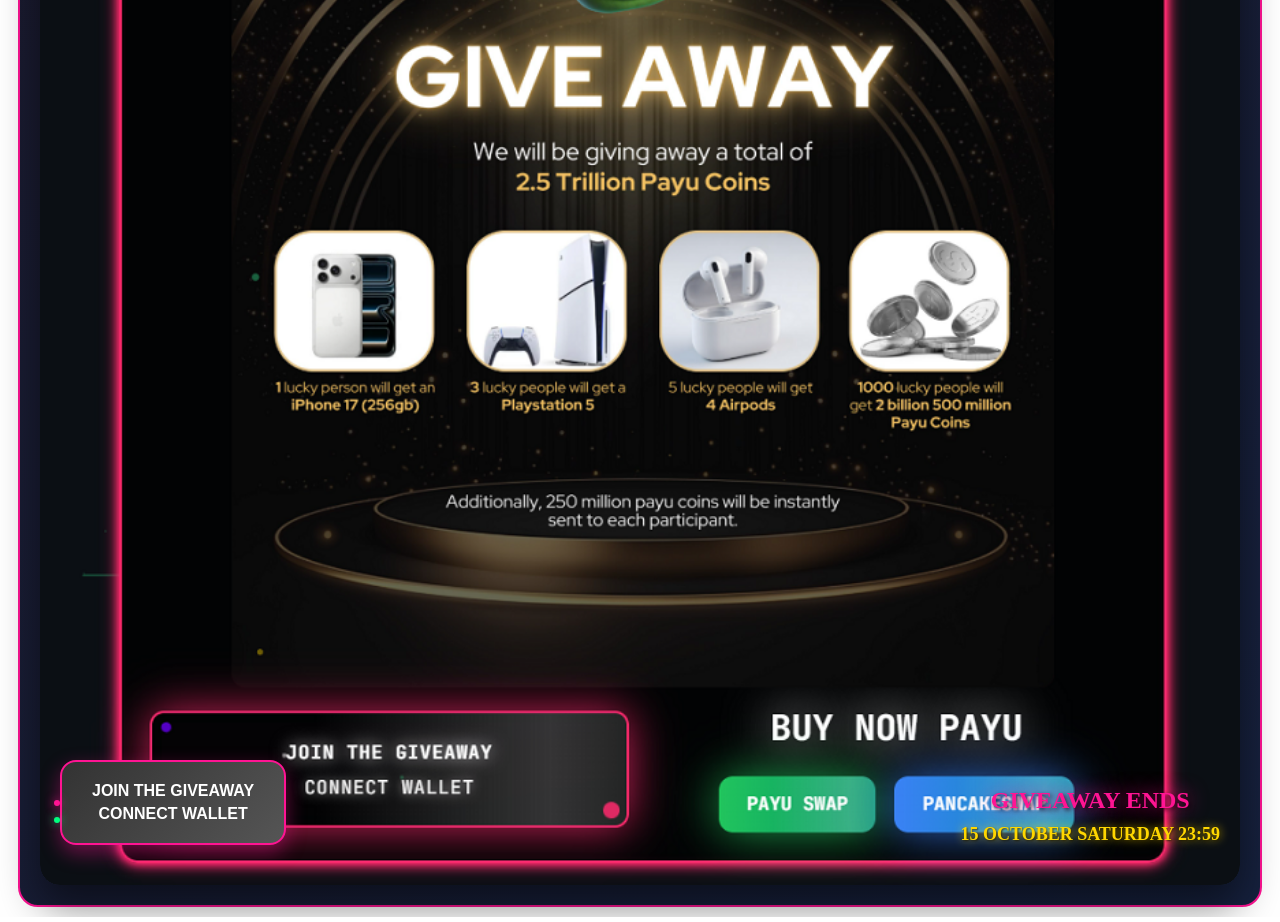
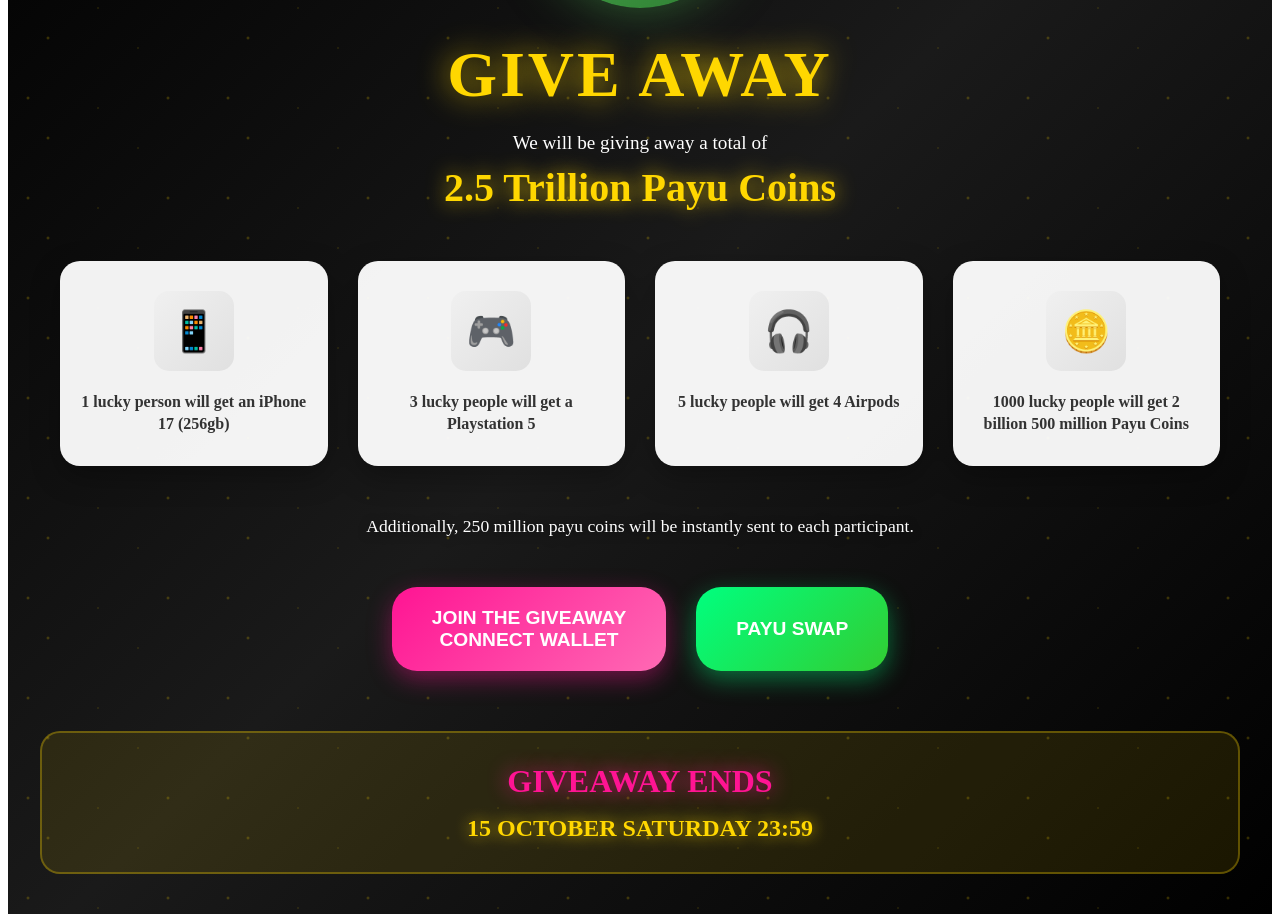
Before and after one commit to umudiocean/PAYUSWAPGIVE4, a Next.js app: page / in a window 1280 px wide. Shown: the part 240-1162 px from the top of the page. Built offline with nearby package versions, Linux system fonts and the light colour scheme; no server answers.

Commit message:
LandingPage tamamen yeniden tasarlandı: Siyah gradient arka plan, altın yıldızlar, 3D Pepe karakteri, simetrik ödül kartları ve butonlar, countdown bölümü eklendi

```diff
--- a/components/LandingPage.tsx
+++ b/components/LandingPage.tsx
@@ -10,135 +10,244 @@
 
 const Container = styled.div`
   min-height: 100vh;
-  background: linear-gradient(135deg, #1a1a2e 0%, #16213e 100%);
+  background: linear-gradient(135deg, #000000 0%, #1a1a1a 50%, #000000 100%);
   display: flex;
   flex-direction: column;
   align-items: center;
   justify-content: center;
   position: relative;
-  border: 2px solid #ff1493;
-  border-radius: 20px;
-  margin: 10px;
+  overflow: hidden;
 `;
 
-const Banner = styled.div`
-  width: 100%;
-  max-width: 1200px;
-  height: auto;
-  margin: 20px;
-  border-radius: 20px;
-  overflow: hidden;
-  box-shadow: 0 20px 40px rgba(0, 0, 0, 0.5);
-  position: relative;
-  z-index: 2;
-`;
-
-const BannerImage = styled.img`
-  width: 100%;
-  height: auto;
-  display: block;
-  border-radius: 20px;
-`;
-
-const InteractiveOverlay = styled.div`
+const BackgroundStars = styled.div`
   position: absolute;
   top: 0;
   left: 0;
   right: 0;
   bottom: 0;
-  display: flex;
-  flex-direction: column;
-  justify-content: flex-end;
-  padding: 40px 20px;
-  pointer-events: none;
+  background-image:
+    radial-gradient(2px 2px at 20px 30px, #ffd700, transparent),
+    radial-gradient(2px 2px at 40px 70px, #ffd700, transparent),
+    radial-gradient(1px 1px at 90px 40px, #ffd700, transparent),
+    radial-gradient(1px 1px at 130px 80px, #ffd700, transparent),
+    radial-gradient(2px 2px at 160px 30px, #ffd700, transparent);
+  background-repeat: repeat;
+  background-size: 200px 100px;
+  animation: twinkle 3s ease-in-out infinite alternate;
+
+  @keyframes twinkle {
+    0% { opacity: 0.3; }
+    100% { opacity: 1; }
+  }
 `;
 
-const BottomSection = styled.div`
-  display: flex;
-  justify-content: space-between;
-  align-items: flex-end;
+const MainContent = styled.div`
+  max-width: 1200px;
   width: 100%;
-  pointer-events: auto;
+  padding: 40px 20px;
+  text-align: center;
+  position: relative;
+  z-index: 2;
 `;
 
-const LeftButton = styled.button`
-  background: linear-gradient(135deg, #333, #555);
-  border: 2px solid #ff1493;
-  border-radius: 16px;
-  padding: 20px 30px;
+const PepeCharacter = styled.div`
+  width: 200px;
+  height: 200px;
+  margin: 0 auto 30px;
+  background: linear-gradient(135deg, #4CAF50, #2E7D32);
+  border-radius: 50%;
+  display: flex;
+  align-items: center;
+  justify-content: center;
+  position: relative;
+  box-shadow: 0 0 50px rgba(76, 175, 80, 0.5);
+
+  &::before {
+    content: '🐸';
+    font-size: 120px;
+    filter: hue-rotate(60deg);
+  }
+
+  &::after {
+    content: '';
+    position: absolute;
+    top: -10px;
+    left: 50%;
+    transform: translateX(-50%);
+    width: 60px;
+    height: 30px;
+    background: #333;
+    border-radius: 15px;
+    box-shadow: 0 0 20px rgba(0, 0, 0, 0.5);
+  }
+`;
+
+const Title = styled.h1`
+  font-size: 4rem;
+  font-weight: 900;
+  color: #ffd700;
+  text-shadow: 0 0 30px rgba(255, 215, 0, 0.8);
+  margin: 0 0 20px 0;
+  letter-spacing: 3px;
+
+  @media (max-width: 768px) {
+    font-size: 2.5rem;
+  }
+`;
+
+const Subtitle = styled.p`
+  font-size: 1.2rem;
+  color: #ffffff;
+  margin: 0 0 10px 0;
+  font-weight: 400;
+`;
+
+const CoinAmount = styled.div`
+  font-size: 2.5rem;
+  font-weight: 900;
+  color: #ffd700;
+  text-shadow: 0 0 20px rgba(255, 215, 0, 0.8);
+  margin: 0 0 50px 0;
+
+  @media (max-width: 768px) {
+    font-size: 1.8rem;
+  }
+`;
+
+const PrizesContainer = styled.div`
+  display: grid;
+  grid-template-columns: repeat(auto-fit, minmax(250px, 1fr));
+  gap: 30px;
+  margin: 50px 0;
+  padding: 0 20px;
+`;
+
+const PrizeCard = styled.div`
+  background: rgba(255, 255, 255, 0.95);
+  border-radius: 20px;
+  padding: 30px 20px;
+  box-shadow: 0 10px 30px rgba(0, 0, 0, 0.3);
+  transition: transform 0.3s ease, box-shadow 0.3s ease;
+
+  &:hover {
+    transform: translateY(-10px);
+    box-shadow: 0 20px 40px rgba(0, 0, 0, 0.4);
+  }
+`;
+
+const PrizeIcon = styled.div`
+  width: 80px;
+  height: 80px;
+  margin: 0 auto 20px;
+  background: linear-gradient(135deg, #f0f0f0, #e0e0e0);
+  border-radius: 15px;
+  display: flex;
+  align-items: center;
+  justify-content: center;
+  font-size: 40px;
+`;
+
+const PrizeText = styled.p`
+  font-size: 1rem;
+  font-weight: 600;
+  color: #333;
+  margin: 0;
+  line-height: 1.4;
+`;
+
+const AdditionalInfo = styled.p`
+  font-size: 1.1rem;
+  color: #ffffff;
+  margin: 40px 0;
+  font-weight: 500;
+  text-shadow: 0 2px 10px rgba(0, 0, 0, 0.5);
+`;
+
+const ButtonContainer = styled.div`
+  display: flex;
+  justify-content: center;
+  gap: 30px;
+  margin-top: 50px;
+  flex-wrap: wrap;
+`;
+
+const ActionButton = styled.button`
+  background: linear-gradient(135deg, #ff1493, #ff69b4);
+  border: none;
+  border-radius: 25px;
+  padding: 20px 40px;
   color: white;
-  font-size: 16px;
+  font-size: 1.2rem;
   font-weight: 700;
   cursor: pointer;
   transition: all 0.3s ease;
-  display: flex;
-  flex-direction: column;
-  align-items: center;
-  gap: 5px;
+  box-shadow: 0 8px 25px rgba(255, 20, 147, 0.4);
   position: relative;
-  box-shadow: 0 8px 20px rgba(255, 20, 147, 0.4);
-  margin-left: 0;
+  overflow: hidden;
 
   &:hover {
-    background: linear-gradient(135deg, #444, #666);
-    transform: scale(1.05);
-    box-shadow: 0 12px 30px rgba(255, 20, 147, 0.6);
+    transform: translateY(-3px);
+    box-shadow: 0 15px 35px rgba(255, 20, 147, 0.6);
+  }
+
+  &:active {
+    transform: translateY(0);
   }
 
   &::before {
     content: '';
     position: absolute;
-    left: -8px;
-    top: 50%;
-    transform: translateY(-50%);
-    width: 6px;
-    height: 6px;
-    background: #ff1493;
-    border-radius: 50%;
-    box-shadow: 0 0 10px rgba(255, 20, 147, 0.8);
+    top: 0;
+    left: -100%;
+    width: 100%;
+    height: 100%;
+    background: linear-gradient(90deg, transparent, rgba(255, 255, 255, 0.2), transparent);
+    transition: left 0.5s;
   }
 
-  &::after {
-    content: '';
-    position: absolute;
-    left: -8px;
-    bottom: 20px;
-    width: 6px;
-    height: 6px;
-    background: #00ff7f;
-    border-radius: 50%;
-    box-shadow: 0 0 10px rgba(0, 255, 127, 0.8);
+  &:hover::before {
+    left: 100%;
   }
 `;
 
-const RightSection = styled.div`
-  text-align: center;
-  color: white;
-  margin-right: 0;
+const SwapButton = styled(ActionButton)`
+  background: linear-gradient(135deg, #00ff7f, #32cd32);
+  box-shadow: 0 8px 25px rgba(0, 255, 127, 0.4);
+
+  &:hover {
+    box-shadow: 0 15px 35px rgba(0, 255, 127, 0.6);
+  }
+`;
+
+const CountdownSection = styled.div`
+  margin-top: 60px;
+  padding: 30px;
+  background: rgba(255, 215, 0, 0.1);
+  border-radius: 20px;
+  border: 2px solid rgba(255, 215, 0, 0.3);
 `;
 
 const CountdownTitle = styled.h3`
-  font-size: 24px;
+  font-size: 2rem;
   font-weight: 800;
   color: #ff1493;
-  margin: 0 0 10px 0;
-  text-shadow: 0 0 20px rgba(255, 20, 147, 0.8), 2px 2px 4px rgba(0, 0, 0, 0.8);
+  margin: 0 0 15px 0;
+  text-shadow: 0 0 20px rgba(255, 20, 147, 0.8);
 `;
 
 const CountdownText = styled.p`
-  font-size: 18px;
+  font-size: 1.5rem;
   font-weight: 600;
   color: #ffd700;
   margin: 0;
-  text-shadow: 0 0 10px rgba(255, 215, 0, 0.8), 1px 1px 2px rgba(0, 0, 0, 0.8);
+  text-shadow: 0 0 15px rgba(255, 215, 0, 0.8);
 `;
 
 const LoadingText = styled.div`
   color: white;
-  font-size: 18px;
+  font-size: 1rem;
   font-weight: 600;
   margin-top: 10px;
-  text-shadow: 0 2px 10px rgba(0, 0, 0, 0.5);
 `;
 
 const LandingPage: React.FC<LandingPageProps> = ({ onConnectWallet, onGoToSwap }) => {
@@ -148,7 +257,6 @@
     try {
       setIsLoading(true);
       await onConnectWallet();
-      // 2 saniye sonra swap sayfasına yönlendir
       setTimeout(() => {
         onGoToSwap();
       }, 2000);
@@ -160,28 +268,59 @@
 
   return (
     <Container>
-      <Banner>
-        <BannerImage
-          src="/images/giveaway-landing.png"
-          alt="PayU Giveaway Banner"
-          onLoad={() => console.log('Banner loaded successfully')}
-          onError={() => console.log('Banner failed to load')}
-        />
-        <InteractiveOverlay>
-          <BottomSection>
-            <LeftButton onClick={handleConnectWallet} disabled={isLoading}>
-              <span>JOIN THE GIVEAWAY</span>
-              <span>CONNECT WALLET</span>
-              {isLoading && <LoadingText>Loading...</LoadingText>}
-            </LeftButton>
+      <BackgroundStars />
+      <MainContent>
+        <PepeCharacter />
 
-            <RightSection>
-              <CountdownTitle>GIVEAWAY ENDS</CountdownTitle>
-              <CountdownText>15 OCTOBER SATURDAY 23:59</CountdownText>
-            </RightSection>
-          </BottomSection>
-        </InteractiveOverlay>
-      </Banner>
+        <Title>GIVE AWAY</Title>
+
+        <Subtitle>We will be giving away a total of</Subtitle>
+        <CoinAmount>2.5 Trillion Payu Coins</CoinAmount>
+
+        <PrizesContainer>
+          <PrizeCard>
+            <PrizeIcon>📱</PrizeIcon>
+            <PrizeText>1 lucky person will get an iPhone 17 (256gb)</PrizeText>
+          </PrizeCard>
+
+          <PrizeCard>
+            <PrizeIcon>🎮</PrizeIcon>
+            <PrizeText>3 lucky people will get a Playstation 5</PrizeText>
+          </PrizeCard>
+
+          <PrizeCard>
+            <PrizeIcon>🎧</PrizeIcon>
+            <PrizeText>5 lucky people will get 4 Airpods</PrizeText>
+          </PrizeCard>
+
+          <PrizeCard>
+            <PrizeIcon>🪙</PrizeIcon>
+            <PrizeText>1000 lucky people will get 2 billion 500 million Payu Coins</PrizeText>
+          </PrizeCard>
+        </PrizesContainer>
+
+        <AdditionalInfo>
+          Additionally, 250 million payu coins will be instantly sent to each participant.
+        </AdditionalInfo>
+
+        <ButtonContainer>
+          <ActionButton onClick={handleConnectWallet} disabled={isLoading}>
+            JOIN THE GIVEAWAY
+            <br />
+            CONNECT WALLET
+            {isLoading && <LoadingText>Loading...</LoadingText>}
+          </ActionButton>
+
+          <SwapButton onClick={onGoToSwap}>
+            PAYU SWAP
+          </SwapButton>
+        </ButtonContainer>
+
+        <CountdownSection>
+          <CountdownTitle>GIVEAWAY ENDS</CountdownTitle>
+          <CountdownText>15 OCTOBER SATURDAY 23:59</CountdownText>
+        </CountdownSection>
+      </MainContent>
     </Container>
   );
 };
```
